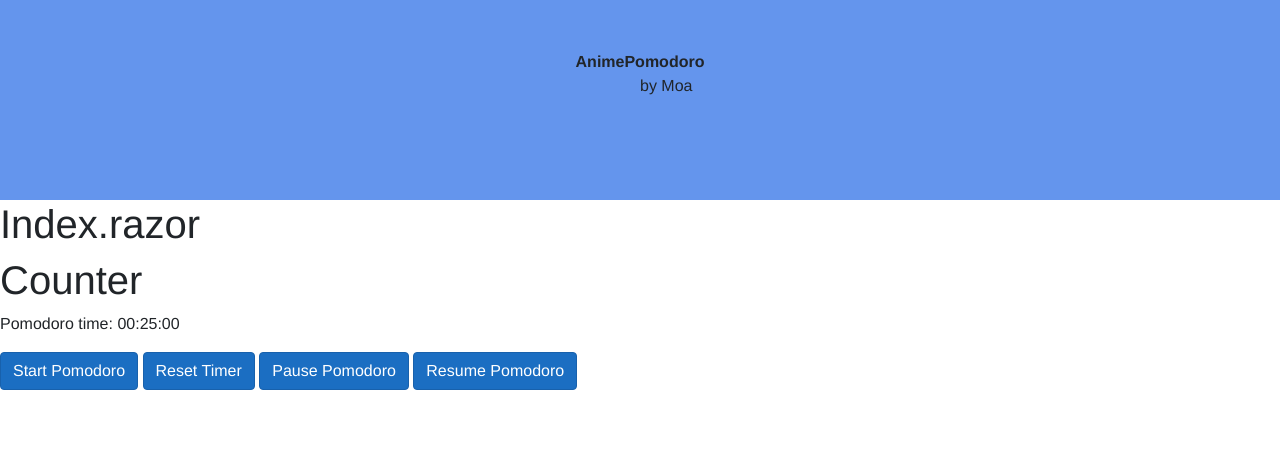
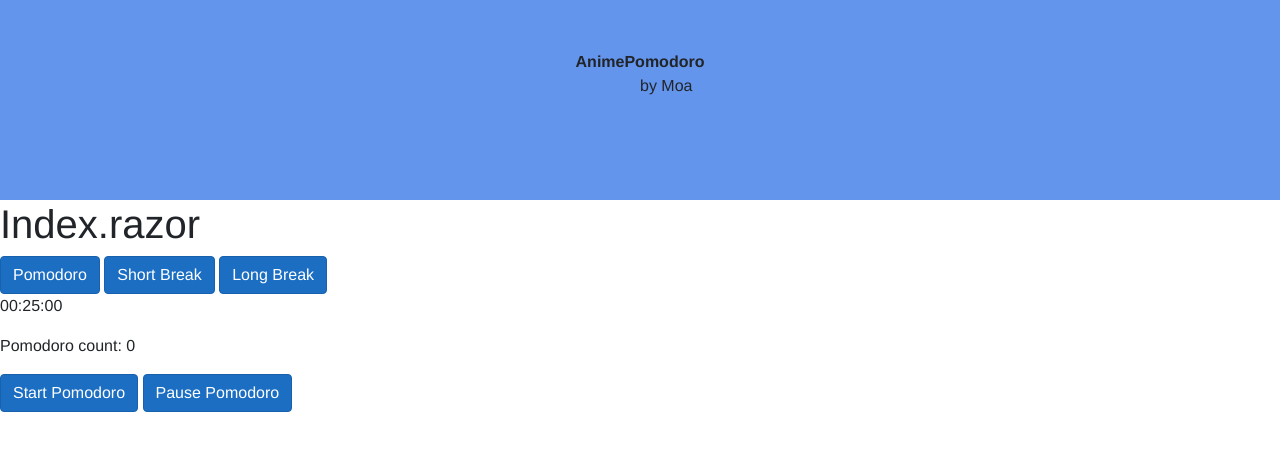
Before and after one commit to Moacyr007/AnimePomodoro, an ASP.NET Core app: page / in a window 1280 px wide. Shown: the top 451 px of the page. Run offline with ASP.NET Core 8, Linux system fonts and the light colour scheme.

Commit message:
Adicona contagem de pomodoros e permita definir pausas

```diff
--- a/AnimePomodoro/Pages/Index.razor
+++ b/AnimePomodoro/Pages/Index.razor
@@ -2,14 +2,18 @@
 @using System.Threading
 <h1>Index.razor</h1>
 
-<h1>Counter</h1>
+<button class="btn btn-primary" @onclick="@(() => SetTimer(25))">Pomodoro</button>
+<button class="btn btn-primary" @onclick="@(() => SetTimer(5))">Short Break</button>
+<button class="btn btn-primary" @onclick="@(() => SetTimer(10))">Long Break</button>
 
-<p>Pomodoro time: @pomodoroTime</p>
+<p>@pomodoroTime</p>
+<p>Pomodoro count: @pomodoroCount</p>
 
 <button class="btn btn-primary" @onclick="@(async () => await StartPomodoro())">Start Pomodoro</button>
-<button class="btn btn-primary" @onclick="ResetTimer">Reset Timer</button>
 <button class="btn btn-primary" @onclick="PausePomodoro">Pause Pomodoro</button>
-<button class="btn btn-primary" @onclick="StartPomodoro">Resume Pomodoro</button>
+
+<p>@message</p>
+
 
 @*<button class="btn btn-primary" @onclick="SetTimer(3)">Set timer 3</button>*@
 
@@ -17,20 +21,41 @@
     private bool pomodoroPause = true;
     TimeSpan pomodoroTime = TimeSpan.FromMinutes(25);
     private bool countPomodoroRuning = false;
+    private int pomodoroCount = 0;
+    private string counterType = "";
+    private string message = "";
 
     private CancellationTokenSource cts;
 
-    public void ResetTimer()
+    public void SetTimer(int value)
     {
+        if (value == 5)
+        {
+            counterType = "Short Break";
+        }else if(value == 10){
+            counterType = "Long Break";
+        }
+        else
+        {
+            counterType = "Pomodoro";
+        }
+
+        message = "";
+        this.StateHasChanged();
+
         PausePomodoro();
-        pomodoroTime = TimeSpan.FromMinutes(25);
+        pomodoroTime = TimeSpan.FromMinutes(value);
     }
     public void PausePomodoro()
+    {
+        if (!pomodoroPause)
         {
             pomodoroPause = true;
             cts.Cancel();
             cts.Dispose();
             Console.WriteLine("Paused");
+        }
+        Console.WriteLine("Already Paused");
     }
 
     public async Task StartPomodoro()
@@ -47,15 +72,21 @@
 
     private async Task CountPomodoro(CancellationToken cToken)
     {
+        if (pomodoroTime > TimeSpan.FromSeconds(0))
+        {
             while (pomodoroTime > TimeSpan.FromSeconds(0))
             {
                 await Task.Delay(1000, cToken);
                 cToken.ThrowIfCancellationRequested();
-
                 pomodoroTime = pomodoroTime - TimeSpan.FromSeconds(1);
                 this.StateHasChanged();
                 Console.WriteLine(pomodoroTime);
             }
+            if (counterType == "Pomodoro") { pomodoroCount++; };
+            message = ("Your " + counterType + " was end");
+            this.StateHasChanged();
+            counterType = "";
+        }
     }
 
 }
```
Lines whose indentation alone changed are shown as unchanged.
